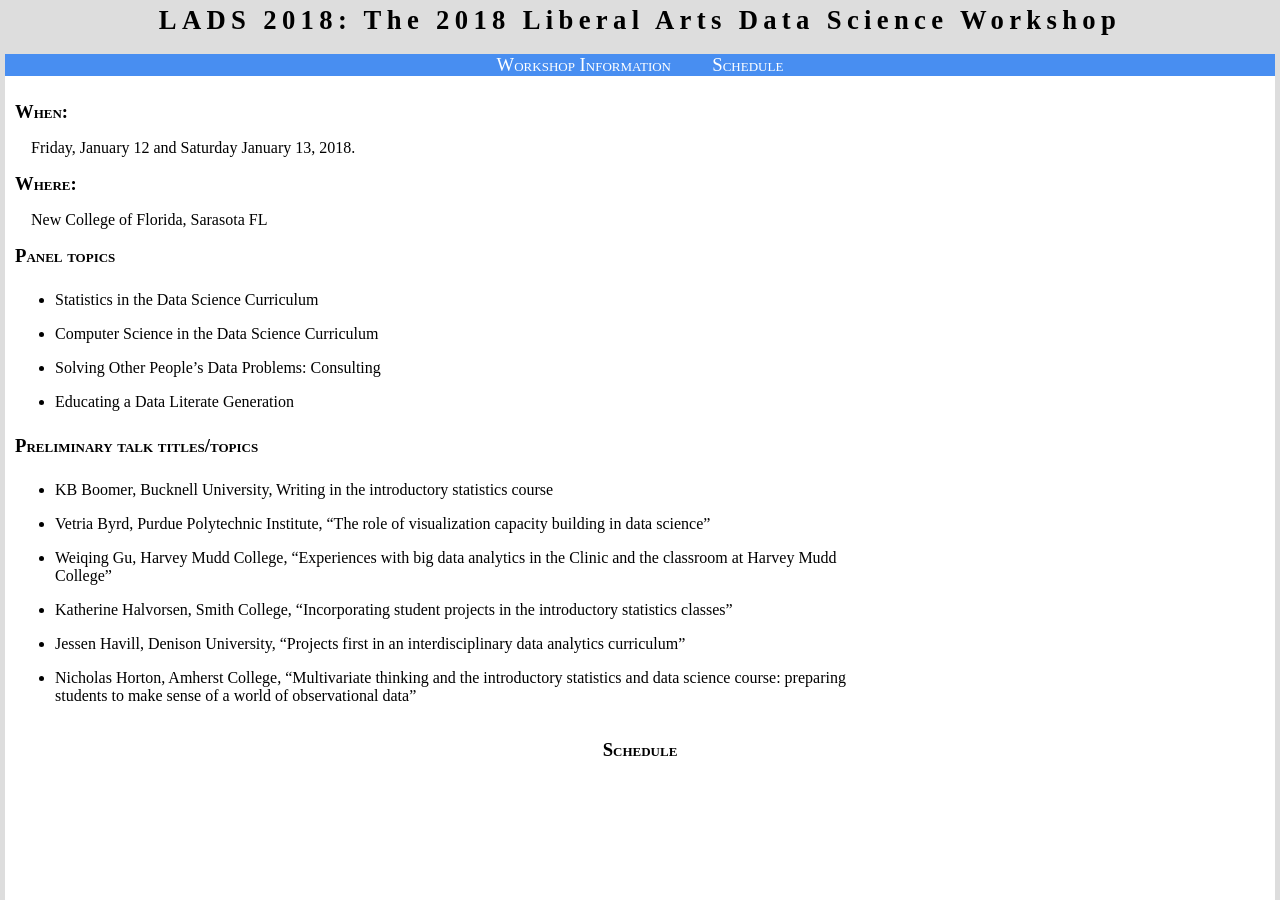
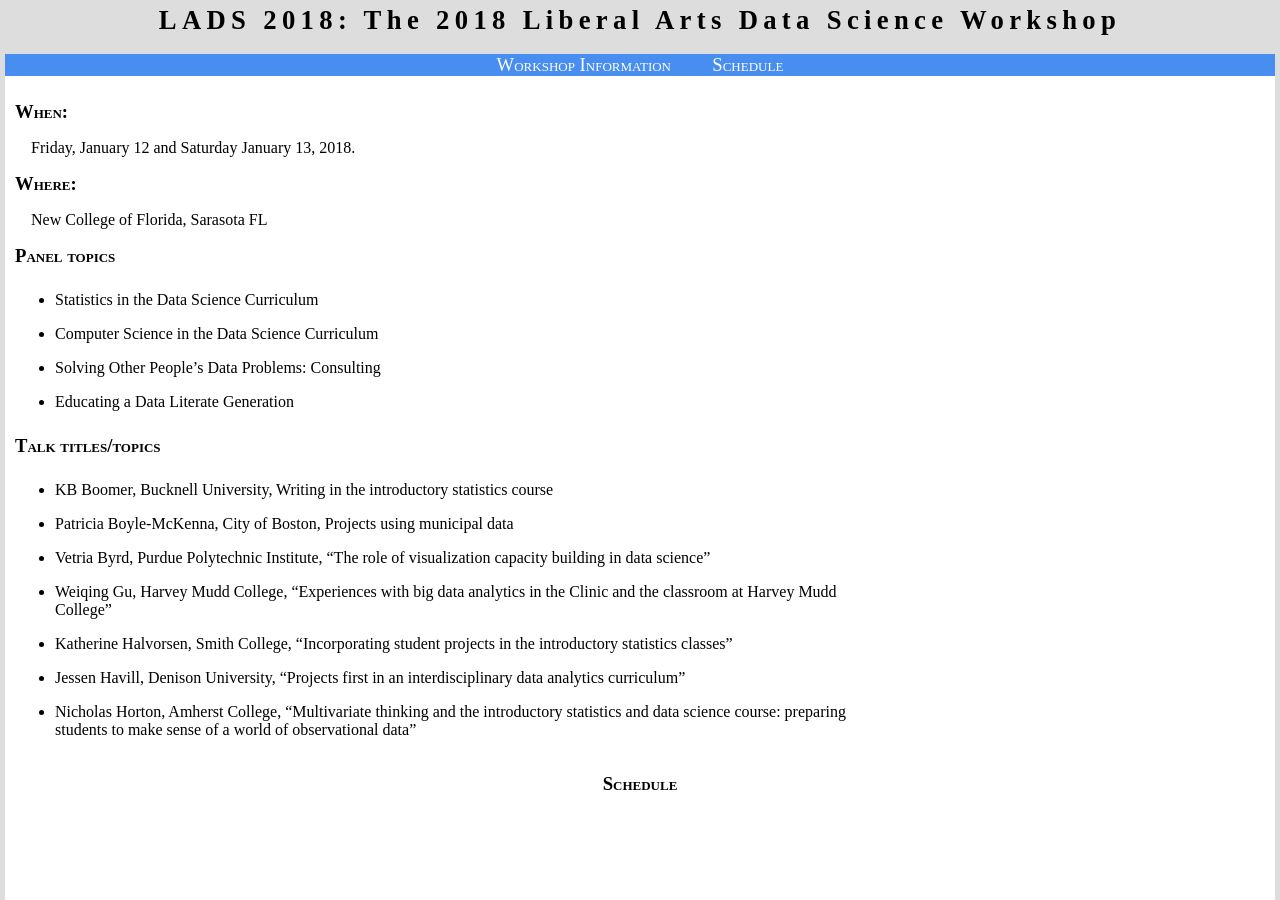
Before and after one commit to davidwgillman/davidwgillman.github.io, a Jekyll site: the page built from ladsworkshop/schedule.md, in a window 1280 px wide and 900 px high. Built offline with Jekyll 4.4.1, drawn with Linux system fonts in a browser that asks for light colours.

Commit message:
Add Patricia's talk

```diff
--- a/ladsworkshop/schedule.md
+++ b/ladsworkshop/schedule.md
@@ -15,8 +15,9 @@ New College of Florida, Sarasota FL
 - Solving Other People's Data Problems: Consulting
 - Educating a Data Literate Generation
 
-## Preliminary talk titles/topics
+## Talk titles/topics
 - KB Boomer, Bucknell University, Writing in the introductory statistics course
+- Patricia Boyle-McKenna, City of Boston, Projects using municipal data
 - Vetria Byrd, Purdue Polytechnic Institute, "The role of visualization capacity building in data science"
 - Weiqing Gu, Harvey Mudd College, "Experiences with big data analytics in the Clinic and the classroom at Harvey Mudd College"
 - Katherine Halvorsen, Smith College, "Incorporating student projects in the introductory statistics classes"
```
